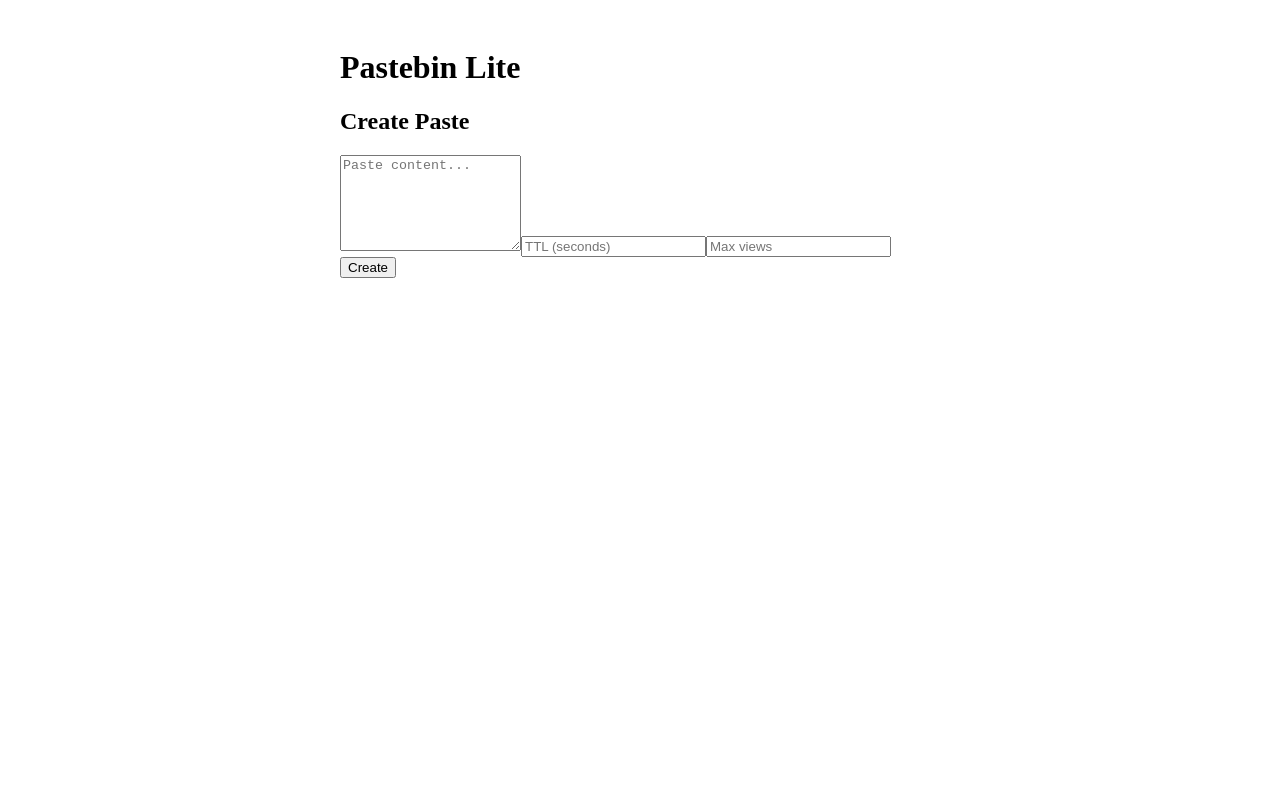
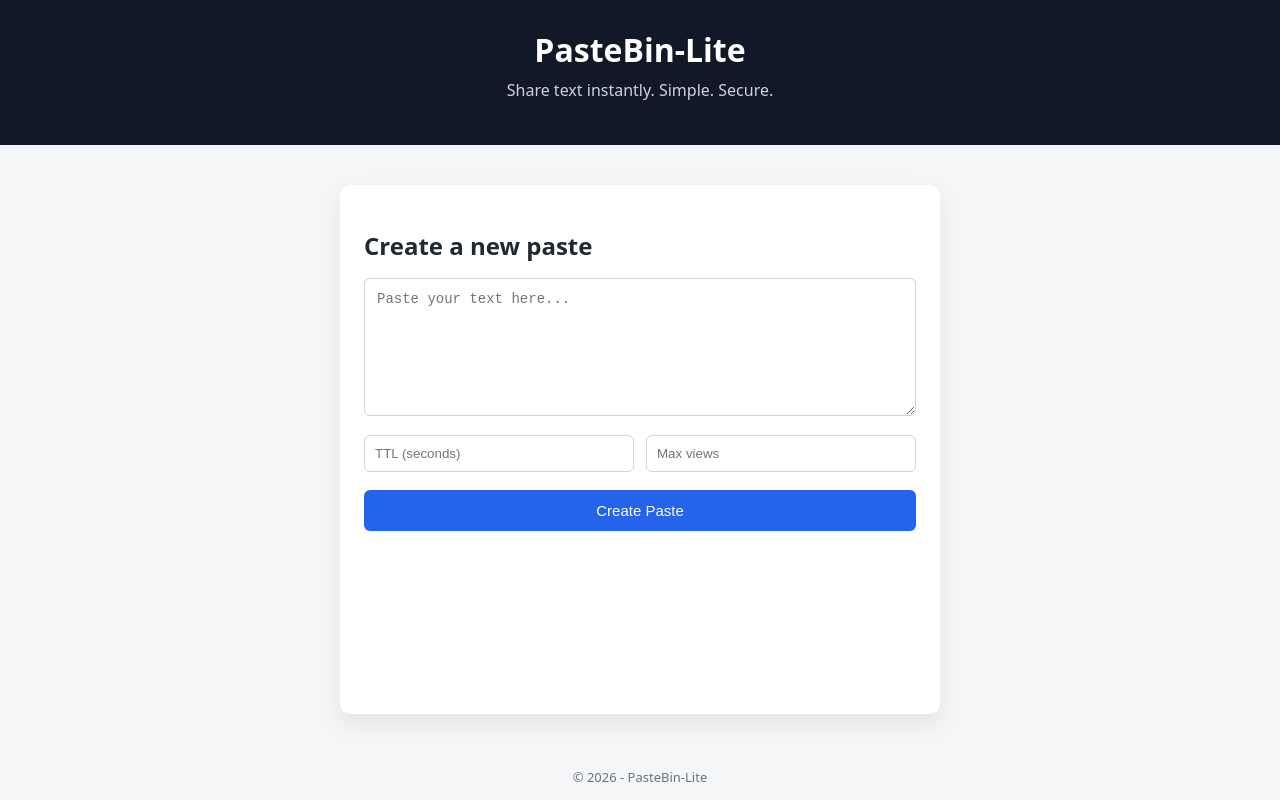
Before and after one commit to avinashsaroj01/TxtShare, a React (Create React App) app in the folder frontend/txtpaste/: page / in a window 1280 px wide. Built offline with nearby package versions, Linux system fonts and the light colour scheme.

Commit message:
add styling and layout for CreatePaste component and main application

```diff
--- /dev/null
+++ b/frontend/txtpaste/src/App.css
@@ -0,0 +1,48 @@
+* {
+  box-sizing: border-box;
+}
+
+body {
+  margin: 0;
+  font-family: system-ui, -apple-system, BlinkMacSystemFont, "Segoe UI",
+    Roboto, Ubuntu, sans-serif;
+  background: #f4f6f8;
+  color: #1f2933;
+}
+
+.app {
+  min-height: 100vh;
+  display: flex;
+  flex-direction: column;
+}
+
+.header {
+  background: #111827;
+  color: white;
+  padding: 28px 20px;
+  text-align: center;
+}
+
+.header h1 {
+  margin: 0;
+  font-size: 32px;
+}
+
+.header p {
+  margin-top: 8px;
+  color: #cbd5e1;
+}
+
+.main {
+  flex: 1;
+  display: flex;
+  justify-content: center;
+  padding: 40px 16px;
+}
+
+.footer {
+  text-align: center;
+  padding: 14px;
+  font-size: 13px;
+  color: #6b7280;
+}
--- a/frontend/txtpaste/src/App.js
+++ b/frontend/txtpaste/src/App.js
@@ -1,10 +1,21 @@
 import CreatePaste from "./components/CreatePaste";
+import "./App.css";
 
 function App() {
   return (
-    <div style={{ padding: "20px", maxWidth: "600px", margin: "auto" }}>
-      <h1>Pastebin Lite</h1>
-      <CreatePaste />
+    <div className="app">
+      <header className="header">
+        <h1>PasteBin-Lite</h1>
+        <p>Share text instantly. Simple. Secure.</p>
+      </header>
+
+      <main className="main">
+        <CreatePaste />
+      </main>
+
+      <footer className="footer">
+        <span> &copy; 2026 - PasteBin-Lite</span>
+      </footer>
     </div>
   );
 }
--- /dev/null
+++ b/frontend/txtpaste/src/components/CreatePaste.css
@@ -0,0 +1,76 @@
+.card {
+  background: white;
+  width: 100%;
+  max-width: 600px;
+  padding: 24px;
+  border-radius: 10px;
+  box-shadow: 0 10px 25px rgba(0, 0, 0, 0.08);
+}
+
+.card h2 {
+  margin-bottom: 16px;
+}
+
+textarea {
+  width: 100%;
+  resize: vertical;
+  padding: 12px;
+  border-radius: 6px;
+  border: 1px solid #d1d5db;
+  font-family: monospace;
+  font-size: 14px;
+}
+
+.row {
+  display: flex;
+  gap: 12px;
+  margin-top: 14px;
+}
+
+input {
+  flex: 1;
+  padding: 10px;
+  border-radius: 6px;
+  border: 1px solid #d1d5db;
+}
+
+button {
+  width: 100%;
+  margin-top: 18px;
+  padding: 12px;
+  border: none;
+  border-radius: 6px;
+  background: #2563eb;
+  color: white;
+  font-size: 15px;
+  cursor: pointer;
+}
+
+button:hover {
+  background: #1d4ed8;
+}
+
+.result {
+  margin-top: 16px;
+  background: #f1f5f9;
+  padding: 12px;
+  border-radius: 6px;
+  word-break: break-all;
+}
+
+.result span {
+  display: block;
+  font-size: 13px;
+  color: #475569;
+}
+
+.result a {
+  color: #2563eb;
+  text-decoration: none;
+  font-weight: 500;
+}
+
+.error {
+  margin-top: 12px;
+  color: #dc2626;
+}
--- a/frontend/txtpaste/src/components/CreatePaste.js
+++ b/frontend/txtpaste/src/components/CreatePaste.js
@@ -1,5 +1,6 @@
 import { useState } from "react";
 import { createPaste } from "../api";
+import "./CreatePaste.css";
 
 function CreatePaste() {
   const [content, setContent] = useState("");
@@ -9,11 +10,9 @@ function CreatePaste() {
   const [error, setError] = useState("");
 
   const handleSubmit = async (e) => {
-
     e.preventDefault();
     setError("");
     setResult(null);
-
 
     try {
       const payload = {
@@ -33,21 +32,22 @@ function CreatePaste() {
   };
 
   return (
-    <div>
-      <h2>Create Paste</h2>
+    <div className="card">
+      <h2>Create a new paste</h2>
 
       <form onSubmit={handleSubmit}>
         <textarea
-          rows="6"
-          placeholder="Paste content..."
+          rows="7"
+          placeholder="Paste your text here..."
           value={content}
           onChange={(e) => setContent(e.target.value)}
           required
         />
 
+        <div className="row">
           <input
             type="number"
-          min={1}
+            min="1"
             placeholder="TTL (seconds)"
             value={ttl}
             onChange={(e) => setTtl(e.target.value)}
@@ -55,32 +55,26 @@ function CreatePaste() {
 
           <input
             type="number"
-          min={1}
+            min="1"
             placeholder="Max views"
             value={views}
             onChange={(e) => setViews(e.target.value)}
           />
+        </div>
 
-        <button type="submit">Create</button>
+        <button type="submit">Create Paste</button>
       </form>
 
       {result && (
-        <p>
-          Share URL:{" "}
-          <a
-            href={result.url.replace(
-              window.location.origin,
-              "http://localhost:5000"
-            )}
-            target="_blank"
-            rel="noreferrer"
-          >
+        <div className="result">
+          <span>Share link:</span>
+          <a href={`/p/${result.id}`} target="_blank" rel="noreferrer">
             {window.location.origin + "/p/" + result.id}
           </a>
-        </p>
+        </div>
       )}
 
-      {error && <p style={{ color: "red" }}>{error}</p>}
+      {error && <p className="error">{error}</p>}
     </div>
   );
 }
```
Lines whose indentation alone changed are shown as unchanged.
